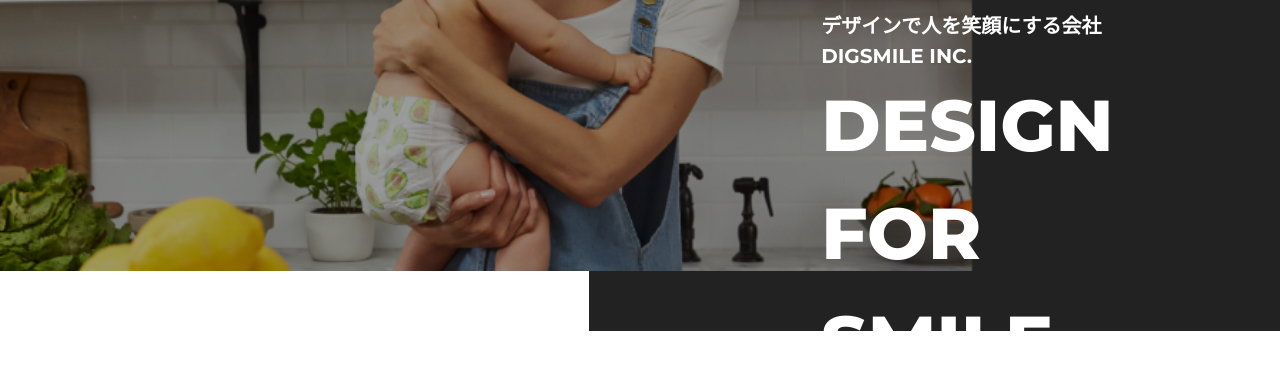
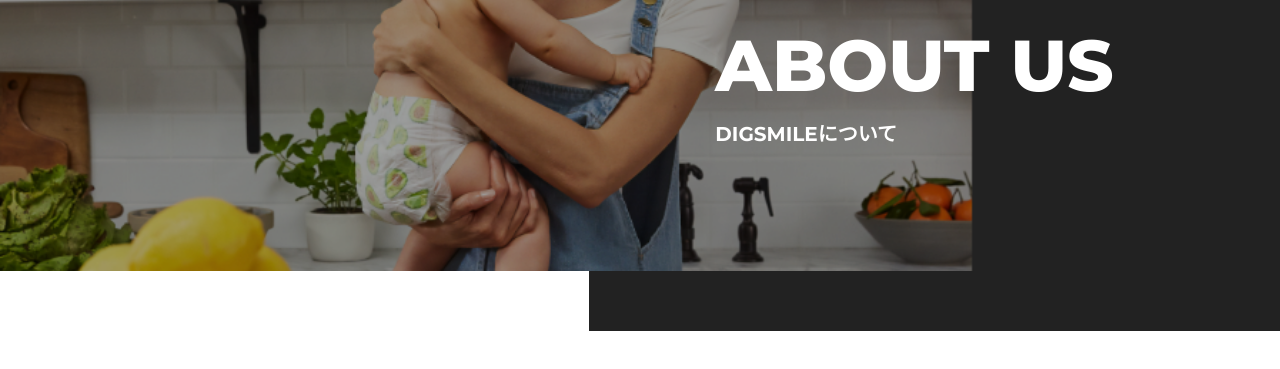
Before and after one commit to Kaji1127/digsmile, a website: page about.html in a window 1280 px wide. Shown: the part 69-438 px from the top of the page. Drawn offline with Linux system fonts and the light colour scheme.

Commit message:
change header

```diff
--- a/about.html
+++ b/about.html
@@ -57,19 +57,18 @@
 
 			<div class="header__text-box">
 				<h1 class="heading-primary">
+					<div class="header__text-box-large">
+						<span class="heading-primary--main">About us</span>
+					</div>
 					<div class="header__text-box-small">
-						<span class="heading-primary--sub">デザインで人を笑顔にする会社</span>
-						<span class="heading-primary--sub">DIGSMILE INC.</span>
-					</div>
-					<div class="header__text-box-large">
-						<span class="heading-primary--main">Design</span>
-						<span class="heading-primary--main">For</span>
-						<span class="heading-primary--main">Smile.</span>
+						<span class="heading-primary--sub">DIGSMILEについて</span>
 					</div>
 				</h1>
 			</div>
 			<div class="header__black"></div>
 		</header>
 		<!-- /Header-Section -->
+
+		<script src="js/script.js"></script>
 	</body>
 </html>
```
